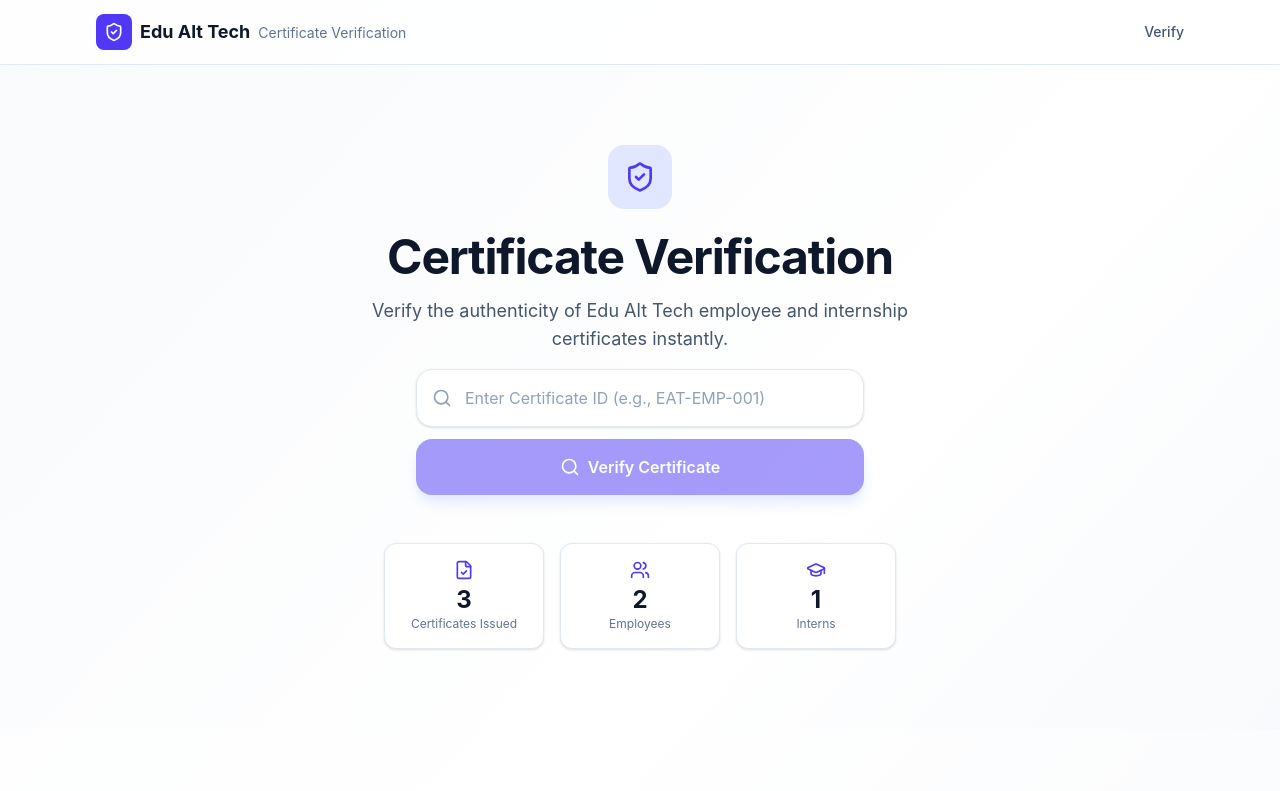
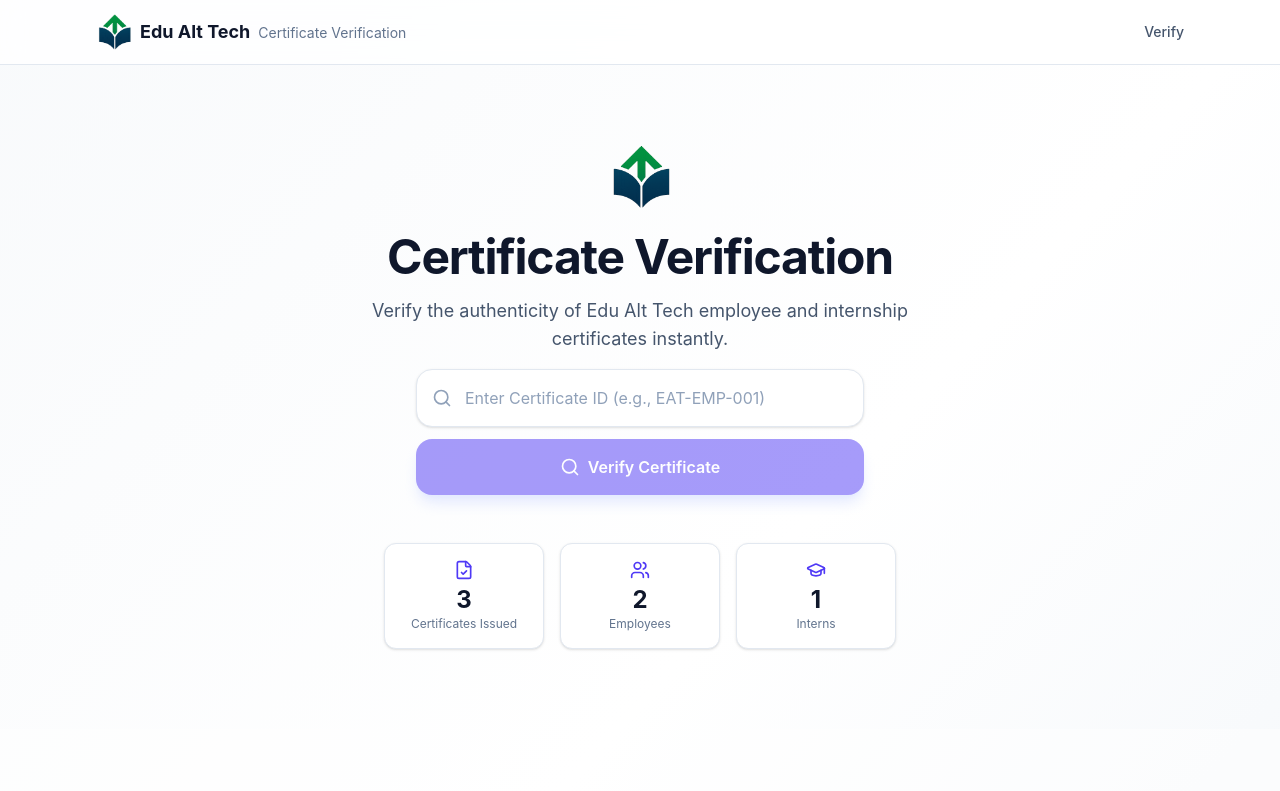
Before and after one commit to ukk1019-yhat/Edualttechcertification, a React (Vite) app: page / in a window 1280 px wide. Shown: the top 791 px of the page. Built offline with nearby package versions, Linux system fonts and the light colour scheme.

Commit message:
add logo to navbar and home page

```diff
--- a/src/components/Navbar.tsx
+++ b/src/components/Navbar.tsx
@@ -1,5 +1,4 @@
 import { Link } from 'react-router-dom'
-import { ShieldCheck } from 'lucide-react'
 
 export default function Navbar() {
   return (
@@ -7,9 +6,7 @@
       <div className="max-w-6xl mx-auto px-4 sm:px-6 lg:px-8">
         <div className="flex items-center justify-between h-16">
           <Link to="/" className="flex items-center gap-2 group">
-            <div className="w-9 h-9 bg-indigo-600 rounded-lg flex items-center justify-center group-hover:bg-indigo-700 transition-colors">
-              <ShieldCheck className="w-5 h-5 text-white" />
-            </div>
+            <img src="/logo.png" alt="Edu Alt Tech" className="w-9 h-9 rounded-lg object-contain" />
             <div>
               <span className="font-bold text-lg text-slate-900">Edu Alt Tech</span>
               <span className="hidden sm:inline text-sm text-slate-500 ml-2">Certificate Verification</span>
--- a/src/pages/Home.tsx
+++ b/src/pages/Home.tsx
@@ -1,6 +1,6 @@
 import { useState, useEffect } from 'react'
 import { Link, useNavigate } from 'react-router-dom'
-import { ShieldCheck, Search, FileCheck, Users, GraduationCap, ArrowRight, Loader2 } from 'lucide-react'
+import { Search, FileCheck, Users, GraduationCap, ArrowRight, Loader2 } from 'lucide-react'
 import { certificates, certificateTypes, type Certificate } from '../data/certificates'
 
 export default function Home() {
@@ -42,9 +42,7 @@
     <div>
       <section className="py-20 px-4">
         <div className="max-w-3xl mx-auto text-center">
-          <div className="w-16 h-16 bg-indigo-100 rounded-2xl flex items-center justify-center mx-auto mb-6">
-            <ShieldCheck className="w-8 h-8 text-indigo-600" />
-          </div>
+          <img src="/logo.png" alt="Edu Alt Tech" className="w-16 h-16 object-contain mx-auto mb-6" />
           <h1 className="text-4xl sm:text-5xl font-bold text-slate-900 mb-4 tracking-tight">
             Certificate Verification
           </h1>
```
Also changed, not shown: public/logo.png.
